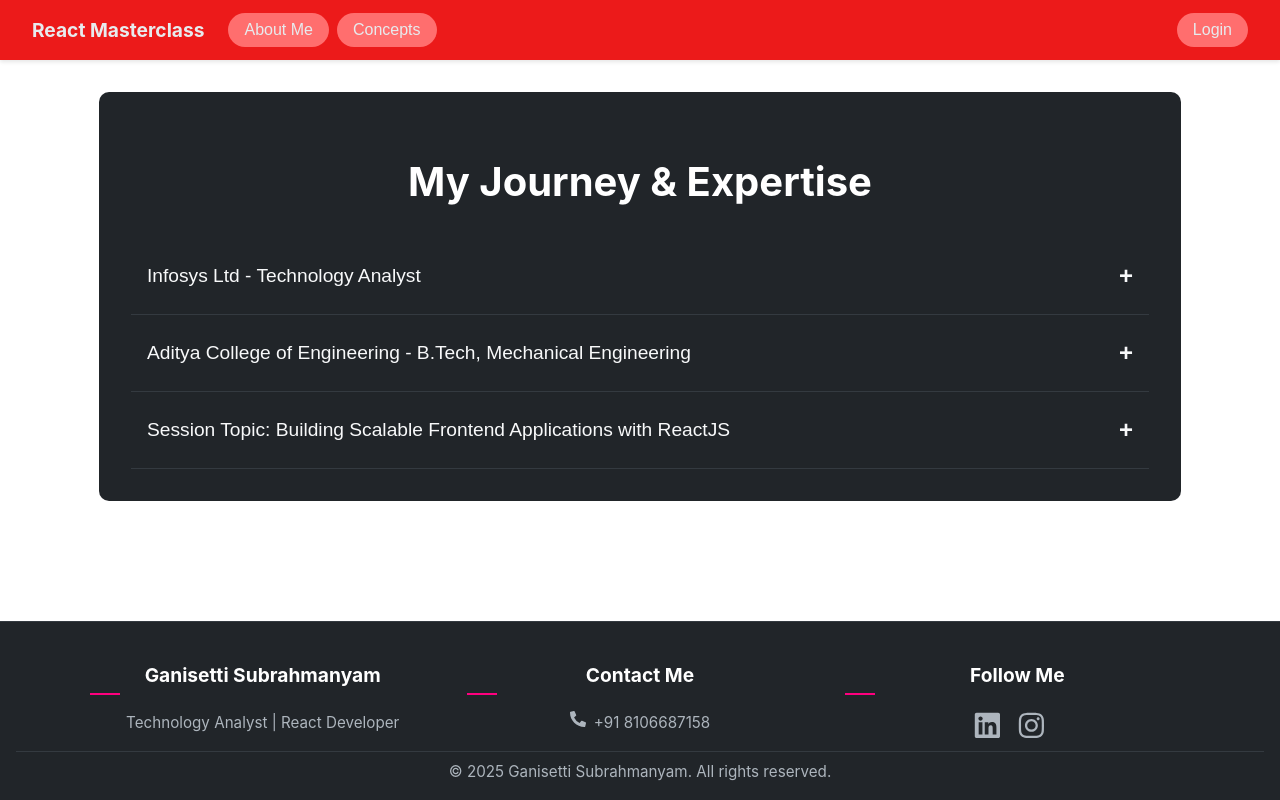
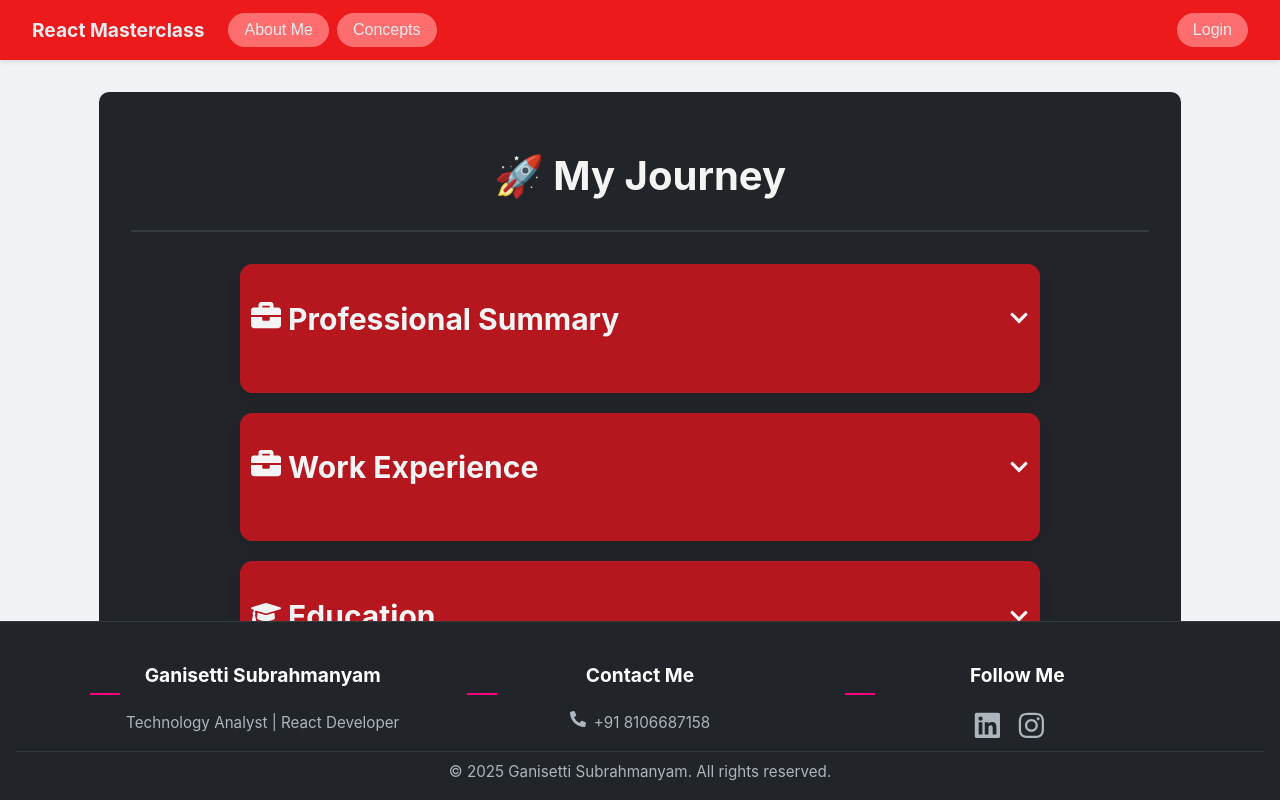
Before and after one commit to Subrahmanyam-G/with-react, a React (Vite) app: page / in a window 1280 px wide. Both pictures are taken after a click on the button "More About Me". Shown: the top 800 px of the page. Built offline with nearby package versions, Linux system fonts and the light colour scheme.

Commit message:
updated one

```diff
--- a/src/components/Concepts/Concepts.css
+++ b/src/components/Concepts/Concepts.css
@@ -39,58 +39,10 @@
 }
 
 .topic-text {
-  font-size: 16px;
+  font-size: 18px;
   color: #1a1a1a;
 }
 
 .topic-text b {
   color: #060a11;
 }
-.topics-container {
-  background: #b6171f;
-  padding: 20px;
-  border-radius: 12px;
-  max-width: 800px;
-  margin: auto;
-  box-shadow: 0 4px 15px rgba(0, 0, 0, 0.08);
-}
-
-.topics-title {
-  text-align: center;
-  font-size: 28px;
-  font-weight: bold;
-  color: white;
-  margin-bottom: 20px;
-}
-
-.topic-item {
-  display: flex;
-  align-items: center;
-  gap: 10px;
-  padding: 12px 15px;
-  margin: 8px 0;
-  border-radius: 8px;
-  background: white;
-  border: 1px solid #e2e8f0;
-  transition: all 0.3s ease;
-}
-
-.topic-item:hover {
-  background: #eef5ff;
-  border-color: #01070f;
-  transform: translateY(-2px);
-}
-
-.topic-icon {
-  font-size: 18px;
-  color: #010408;
-}
-
-.topic-text {
-  font-size: 16px;
-  color: #1a1a1a;
-}
-
-.topic-text b {
-  color: #060a11;
-}
--- a/src/components/ExperiencePage/ExperiencePage.css
+++ /dev/null
@@ -1,79 +0,0 @@
-.experience-page {
-  max-width: 1082px;
-  margin: 2rem auto;
-  padding: 2rem;
-  background-color: #212529;
-  color: #f8f9fa;
-  border-radius: 10px;
-}
-.experience-page h2 {
-  text-align: center;
-  margin-bottom: 2rem;
-  font-size: 2.5rem;
-  color: #fff;
-}
-.accordion {
-    width: 100%;
-  }
-  .accordion-item {
-    border-bottom: 1px solid #343a40;
-  }
-  .accordion-title {
-    display: flex;
-    justify-content: space-between;
-    align-items: center;
-    width: 100%;
-    padding: 1.5rem 1rem;
-    background: none;
-    border: none;
-    cursor: pointer;
-    text-align: left;
-    font-size: 1.2rem;
-    color: #f8f9fa;
-    transition: background-color 0.3s;
-  }
-  .accordion-title:hover, .accordion-title.active {
-    background-color: #343a40;
-  }
-  .accordion-icon {
-    font-size: 1.5rem;
-    font-weight: bold;
-  }
-  .accordion-content {
-    max-height: 0;
-    overflow: hidden;
-    transition: max-height 0.5s ease-out, padding 0.5s ease-out;
-    background-color: #2c3136;
-  }
-  .accordion-content.open {
-    max-height: 500px;
-    padding: 1.5rem;
-  }
-  .accordion-content p, .accordion-content li {
-    color: #ced4da;
-    line-height: 1.7;
-  }
-  .accordion-content ul {
-    list-style-type: disc;
-    padding-left: 20px;
-  }
-  @media (max-width: 1080px) {
-    .experience-page {
-      margin: 1rem 1rem;
-    }
-
-  }
-  @media (max-width: 768px) {
-    .concepts-page h2, .experience-page h2 {
-      font-size: 2rem;
-    }
-    .tab-content h3 {
-      font-size: 1.8rem;
-    }
-    .concept-item h4 {
-      font-size: 1.2rem;
-    }
-    .concept-item p, .concept-item li {
-      font-size: 0.9rem;
-    }
-  }
--- a/src/components/ExperiencePage/ExperiencePage.jsx
+++ b/src/components/ExperiencePage/ExperiencePage.jsx
@@ -1,70 +1,83 @@
-import React, { useState } from 'react';
-import './ExperiencePage.css'
+import React, { useState } from "react";
+import { FaBriefcase, FaGraduationCap, FaProjectDiagram, FaTools, FaChevronDown } from "react-icons/fa";
+import './Journey.css'
 
-// We'll store your experience data in an array of objects
-const experienceData = [
-  {
-    title: 'Infosys Ltd - Technology Analyst',
-    content: `
-      <p><strong>Duration:</strong> 3.6 years</p>
-      <p>As a Technology Analyst, my primary focus is on developing robust and scalable frontend applications.</p>
-      <ul>
-        <li><strong>Frontend:</strong> ReactJS, TypeScript, JavaScript (ES6+), HTML, CSS, Tailwind CSS</li>
-        <li><strong>Testing Tools:</strong> Cypress, Jest</li>
-        <li><strong>Backend & Data:</strong> GraphQL, Node.js, Express.js, MongoDB</li>
-        <li><strong>Tools & Methodologies:</strong> Git, Bitbucket, Sonar, Agile</li>
-      </ul>
-    `
-  },
-  {
-    title: 'Aditya College of Engineering - B.Tech, Mechanical Engineering',
-    content: `
-      <p><strong>Graduated:</strong> November 2021</p>
-      <p>My engineering background provided me with strong problem-solving skills and a solid foundation in logical thinking, which I now apply to software development challenges.</p>
-    `
-  },
-  {
-    title: 'Session Topic: Building Scalable Frontend Applications with ReactJS',
-    content: `
-      <p>In this session, we explore the core principles of ReactJS for creating applications that are not only interactive but also maintainable and scalable. We will cover component-based architecture, state management, and best practices for building modern web interfaces.</p>
-    `
-  }
-];
+const Journey = () => {
+  // Array of strings for professional summary
+  const professionalSummary = [
+    "Frontend Developer with 2.9 years of experience building responsive, scalable, and user-friendly web applications using ReactJS, TypeScript, and JavaScript.",
+    "Skilled in optimizing performance, writing clean and maintainable code, and collaborating in Agile methodologies.",
+    "Proficient in tools like Jest, Tailwind CSS, and Bitbucket.",
+    "Experienced in leveraging GraphQL and Cypress for robust application testing and efficient data handling."
+  ];
 
-function ExperiencePage() {
-  // This state will keep track of which accordion item is currently open
-  const [activeIndex, setActiveIndex] = useState(null);
+  // Array of strings for work experience details
+  const workExperience = [
+    "Built responsive and scalable web applications using ReactJS, TypeScript, and modern JavaScript (ES6+).",
+    "Migrated and refactored legacy codebases to modern React standards.",
+    "Developed reusable components, integrated RESTful APIs, and managed state with Context API.",
+    "Improved performance with code-splitting, lazy loading, and optimized rendering.",
+    "Wrote unit and integration tests with Jest and React Testing Library.",
+    "Utilized GraphQL for efficient data querying and Cypress for end-to-end testing.",
+    "Collaborated in Agile teams to deliver high-quality solutions."
+  ];
 
-  // This function handles the click event
-  const handleToggle = (index) => {
-    // If the clicked item is already open, close it. Otherwise, open the new one.
-    setActiveIndex(activeIndex === index ? null : index);
+  // Array of strings for educational background
+  const education = [
+    "B.Tech in Mechanical Engineering - Aditya College of Engineering and Technology (May 2018 - Nov 2021)"
+  ];
+
+  // Array of strings for projects
+  const projects = [
+    "Offline Council - Migrated codebase to TypeScript & React, improved scalability, implemented lazy loading, code-splitting, and maintained high test coverage.",
+    "Financing Website - Developed credit card management pages, improved UI/UX, used GraphQL & Cypress for testing."
+  ];
+
+  // Array of strings for skills
+  const skills = [
+    "Frontend: HTML, CSS, Tailwind CSS, JavaScript (ES6+), TypeScript, ReactJS",
+    "Testing: Cypress, Jest",
+    "Backend: GraphQL, Node.js, Express.js",
+    "Tools: Git, Bitbucket, Sonar, Agile Methodologies, MongoDB"
+  ];
+
+  // Helper component for expandable sections
+  const ExpandableSection = ({ title, icon, items }) => {
+    const [isExpanded, setIsExpanded] = useState(false);
+
+    return (
+      <div className="topics-container red-card">
+        <div className="topics-title expandable-header" onClick={() => setIsExpanded(!isExpanded)}>
+          <h2>{icon} {title}</h2>
+          <FaChevronDown className={`chevron-icon ${isExpanded ? 'expanded' : ''}`} />
+        </div>
+        <div className={`expandable-content ${isExpanded ? 'expanded' : ''}`}>
+          {items.map((item, index) => (
+            <div key={index} className="topic-item">
+              <span className="topic-text">{item}</span>
+            </div>
+          ))}
+        </div>
+      </div>
+    );
   };
 
   return (
-    <div className="experience-page">
-      <h2>My Journey & Expertise</h2>
-      <div className="accordion">
-        {experienceData.map((item, index) => (
-          <div key={index} className="accordion-item">
-            <button
-              className={`accordion-title ${activeIndex === index ? 'active' : ''}`}
-              onClick={() => handleToggle(index)}
-            >
-              {item.title}
-              <span className="accordion-icon">{activeIndex === index ? '-' : '+'}</span>
-            </button>
-            <div
-              className={`accordion-content ${activeIndex === index ? 'open' : ''}`}
-            >
-              {/* dangerouslySetInnerHTML is used here to render the HTML from our data */}
-              <div dangerouslySetInnerHTML={{ __html: item.content }} />
-            </div>
-          </div>
-        ))}
+    <div className="black-card">
+      <div className="journey-title-container">
+        <h1 className="topics-title">🚀 My Journey</h1>
+        <div className="divider-line"></div>
+      </div>
+      <div className="content-wrapper">
+        {/* Render each section with the new ExpandableSection component */}
+        <ExpandableSection title="Professional Summary" icon={<FaBriefcase />} items={professionalSummary} />
+        <ExpandableSection title="Work Experience" icon={<FaBriefcase />} items={workExperience} />
+        <ExpandableSection title="Education" icon={<FaGraduationCap />} items={education} />
+        <ExpandableSection title="Projects" icon={<FaProjectDiagram />} items={projects} />
+        <ExpandableSection title="Skills" icon={<FaTools />} items={skills} />
       </div>
     </div>
   );
-}
+};
 
-export default ExperiencePage;
+export default Journey;
--- /dev/null
+++ b/src/components/ExperiencePage/Journey.css
@@ -0,0 +1,121 @@
+/* Styling for the Journey component */
+.topics-container {
+  padding: 10px; /* Reduced padding to make the boxes smaller */
+  border-radius: 12px;
+  margin-bottom: 20px;
+  box-shadow: 0 4px 15px rgba(0, 0, 0, 0.08);
+  overflow: hidden;
+}
+
+.topics-title {
+  display: flex;
+  align-items: center;
+  gap: 10px;
+  font-size: 20px; /* Reduced font size for the title within the red box */
+  font-weight: bold;
+  color: #f4f4f4;
+}
+
+.topics-title svg {
+  color: #f4f4f4;
+}
+
+.topic-item {
+  display: flex;
+  align-items: center;
+  gap: 10px;
+  padding: 12px 15px;
+  margin: 8px 0;
+  border-radius: 8px;
+  background: white;
+  border: 1px solid #e2e8f0;
+  transition: all 0.3s ease;
+}
+
+.topic-item:hover {
+  background: #eef5ff;
+  border-color: #01070f;
+  transform: translateY(-2px);
+}
+
+.topic-icon {
+  font-size: 18px;
+  color: #010408;
+}
+
+.topic-text {
+  font-size: 18px;
+  color: #1a1a1a;
+}
+
+.topic-text b {
+  color: #060a11;
+}
+
+.red-card {
+  background: #b6171f;
+  color: white;
+  border: 1px solid #b6171f;
+}
+
+.black-card {
+  max-width: 1082px; /* Reduced the max-width of the main card */
+  margin: 2rem auto;
+  background-color: #212529;
+  padding: 2rem;
+  border-radius: 10px;
+  min-height: calc(74vh - 60px);
+}
+
+.content-wrapper {
+  max-width: 800px;
+  margin: auto;
+}
+
+.journey-title-container {
+  display: flex;
+  flex-direction: column;
+  align-items: center;
+  text-align: center;
+  margin-bottom: 2rem;
+}
+
+.journey-title-container h1 {
+  font-size: 40px; /* Increased the font size of the main title */
+}
+
+.divider-line {
+  width: 100%;
+  height: 2px;
+  background-color: #343a40;
+  margin-top: 10px;
+  border-radius: 2px;
+}
+
+/* New styles for expandable sections */
+.expandable-header {
+  cursor: pointer;
+  display: flex;
+  justify-content: space-between;
+  align-items: center;
+}
+
+.chevron-icon {
+  transition: transform 0.3s ease;
+}
+
+.chevron-icon.expanded {
+  transform: rotate(180deg);
+}
+
+.expandable-content {
+  max-height: 0;
+  overflow: hidden;
+  transition: max-height 0.3s ease-out;
+  padding-top: 0;
+}
+
+.expandable-content.expanded {
+  max-height: 500px;
+  padding-top: 20px;
+}
--- a/src/index.css
+++ b/src/index.css
@@ -22,8 +22,7 @@ html, body, #root {
   Using min-height ensures it's at least the height of the screen
   but can grow if content overflows.
 */
-#root {
-  background-color: white; /* A softer background color is often easier on the eyes */
+#root { /* A softer background color is often easier on the eyes */
   min-height: 100vh; /* vh stands for "viewport height" */
   text-align: center;
 }
```
Also changed, not shown: src/App.css (+0 -56 lines), src/components/Concepts/ReactConcepts.jsx (+29 -84 lines).
